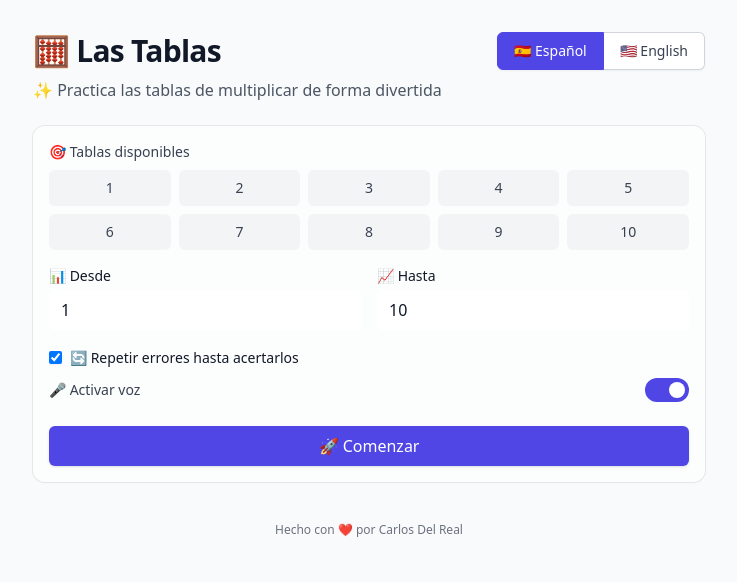
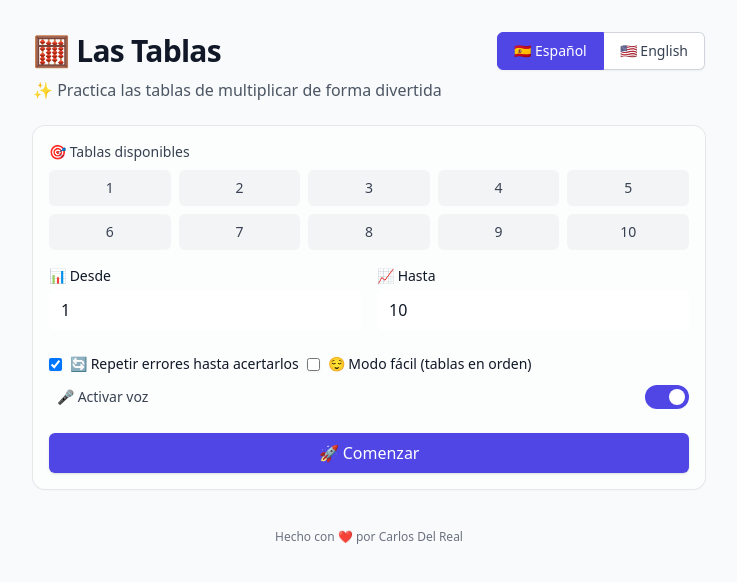
Before and after one commit to carloshdelreal/lastablas, a React (Vite) app: page / in a window 1280 px wide. Shown: the top 582 px of the page, without its empty margins (271-1008 px from the left). Built offline with nearby package versions, Linux system fonts and the light colour scheme.

Commit message:
feat: add easy mode

```diff
--- a/src/App.tsx
+++ b/src/App.tsx
@@ -16,6 +16,8 @@ function App(): JSX.Element {
     setRangeTo,
     repeatErrors,
     setRepeatErrors,
+    easyMode,
+    setEasyMode,
     voiceEnabled,
     setVoiceEnabled,
     language,
@@ -76,6 +78,8 @@ function App(): JSX.Element {
             setRangeTo={setRangeTo}
             repeatErrors={repeatErrors}
             setRepeatErrors={setRepeatErrors}
+            easyMode={easyMode}
+            setEasyMode={setEasyMode}
             voiceEnabled={voiceEnabled}
             setVoiceEnabled={setVoiceEnabled}
             language={language}
--- a/src/hooks/useGame.ts
+++ b/src/hooks/useGame.ts
@@ -8,6 +8,7 @@ export function useGame() {
   const [rangeFrom, setRangeFrom] = useState<number>(1);
   const [rangeTo, setRangeTo] = useState<number>(10);
   const [repeatErrors, setRepeatErrors] = useState<boolean>(true);
+  const [easyMode, setEasyMode] = useState<boolean>(false);
   const [voiceEnabled, setVoiceEnabled] = useState<boolean>(true);
   const [language, setLanguage] = useState<Language>('es');
 
@@ -22,7 +23,8 @@ export function useGame() {
 
   const start = (): void => {
     const baseTables = parsedTables.length ? parsedTables : [1, 2, 3, 4, 5, 6, 7, 8, 9, 10];
-    const questions = shuffle(buildQuestions(baseTables, rangeFrom, rangeTo));
+    const built = buildQuestions(baseTables, rangeFrom, rangeTo);
+    const questions = easyMode ? built : shuffle(built);
     setTotalQuestions(questions.length);
     setDeck(questions.slice(1));
     setCurrent(questions[0] ?? null);
@@ -42,13 +44,18 @@ export function useGame() {
 
     setAnswers(prev => [...prev, record]);
 
-    const nextDeck = deck.slice(1);
+    // `deck` holds the upcoming questions (current is tracked separately).
+    const upcoming = deck.slice();
     if (repeatErrors && !ok) {
-      const idx = Math.floor(Math.random() * (nextDeck.length + 1));
-      nextDeck.splice(idx, 0, current);
+      // In easy mode keep the in-order flow by appending at the end,
+      // otherwise reinsert at a random position.
+      const idx = easyMode
+        ? upcoming.length
+        : Math.floor(Math.random() * (upcoming.length + 1));
+      upcoming.splice(idx, 0, current);
     }
-    setDeck(nextDeck);
-    setCurrent(nextDeck[0] ?? null);
+    setCurrent(upcoming[0] ?? null);
+    setDeck(upcoming.slice(1));
     setAnswer('');
   };
 
@@ -70,6 +77,8 @@ export function useGame() {
     setRangeTo,
     repeatErrors,
     setRepeatErrors,
+    easyMode,
+    setEasyMode,
     voiceEnabled,
     setVoiceEnabled,
     language,
--- a/src/ui/Setup.tsx
+++ b/src/ui/Setup.tsx
@@ -14,6 +14,8 @@ type SetupProps = {
   setRangeTo: (value: number) => void;
   repeatErrors: boolean;
   setRepeatErrors: (value: boolean) => void;
+  easyMode: boolean;
+  setEasyMode: (value: boolean) => void;
   voiceEnabled: boolean;
   setVoiceEnabled: (value: boolean) => void;
   language: Language;
@@ -30,6 +32,8 @@ export default function Setup(props: SetupProps): JSX.Element {
     setRangeTo,
     repeatErrors,
     setRepeatErrors,
+    easyMode,
+    setEasyMode,
     voiceEnabled,
     setVoiceEnabled,
     language,
@@ -130,7 +134,7 @@ export default function Setup(props: SetupProps): JSX.Element {
         </div>
       </div>
 
-      <div className="space-y-2">
+      <div className="space-y-2 space-x-2">
         <label className="inline-flex items-center gap-2 text-sm">
           <input
             type="checkbox"
@@ -139,6 +143,16 @@ export default function Setup(props: SetupProps): JSX.Element {
             className="rounded border-gray-300 text-indigo-600 shadow-sm focus:ring-indigo-500"
           />
           {t.repeatErrors}
+        </label>
+
+        <label className="inline-flex items-center gap-2 text-sm">
+          <input
+            type="checkbox"
+            checked={easyMode}
+            onChange={e => setEasyMode(e.target.checked)}
+            className="rounded border-gray-300 text-indigo-600 shadow-sm focus:ring-indigo-500"
+          />
+          {t.easyMode}
         </label>
 
         {speechService.isSupported() && (
--- a/src/utils/translations.ts
+++ b/src/utils/translations.ts
@@ -11,6 +11,7 @@ export interface Translations {
   from: string;
   to: string;
   repeatErrors: string;
+  easyMode: string;
   activateVoice: string;
   start: string;
 
@@ -50,6 +51,7 @@ export const translations: Record<Language, Translations> = {
     from: '📊 Desde',
     to: '📈 Hasta',
     repeatErrors: '🔄 Repetir errores hasta acertarlos',
+    easyMode: '😌 Modo fácil (tablas en orden)',
     activateVoice: '🎤 Activar voz',
     start: '🚀 Comenzar',
 
@@ -87,6 +89,7 @@ export const translations: Record<Language, Translations> = {
     from: '📊 From',
     to: '📈 To',
     repeatErrors: '🔄 Repeat errors until correct',
+    easyMode: '😌 Easy mode (tables in order)',
     activateVoice: '🎤 Activate voice',
     start: '🚀 Start',
 
```
